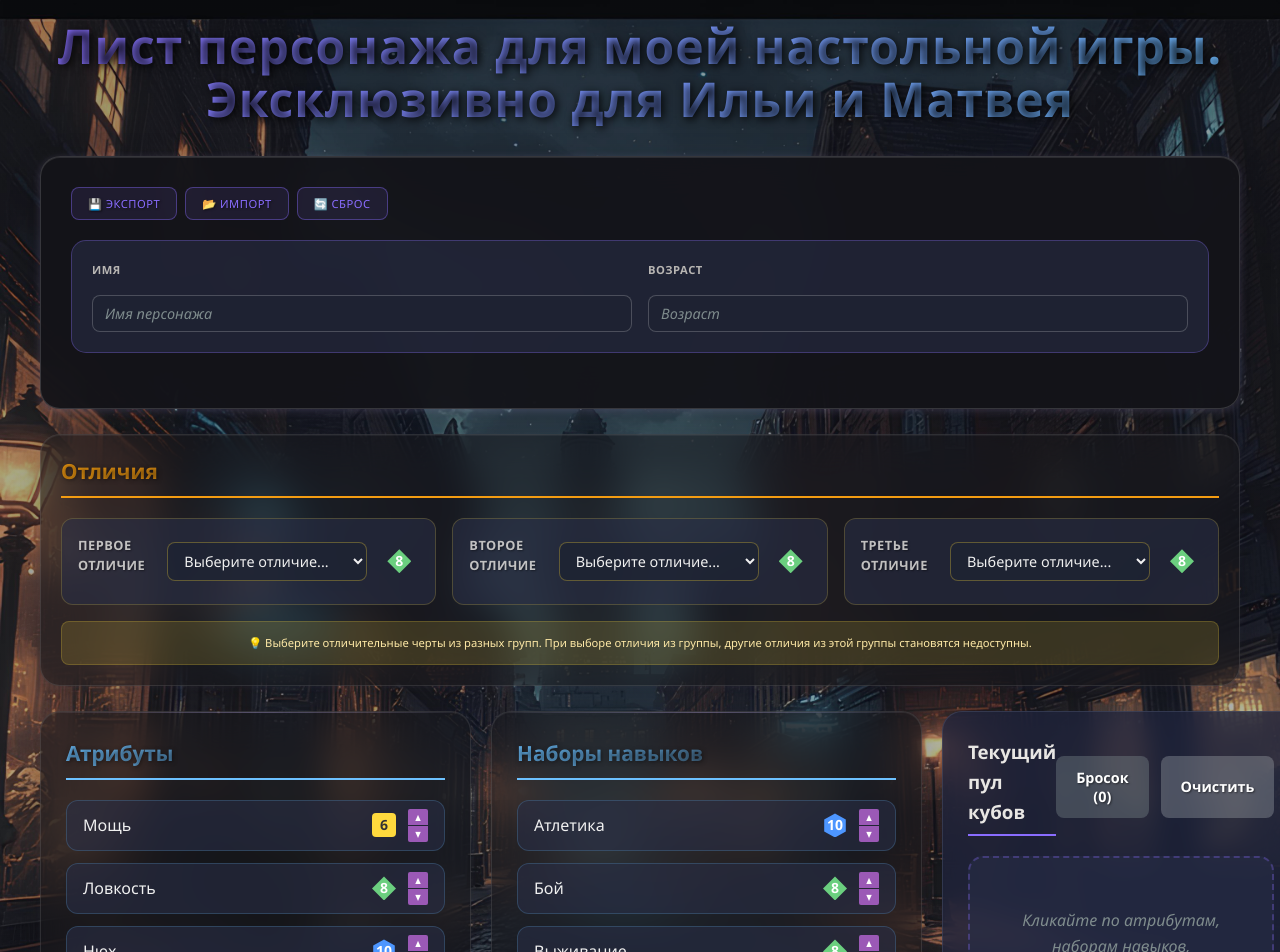
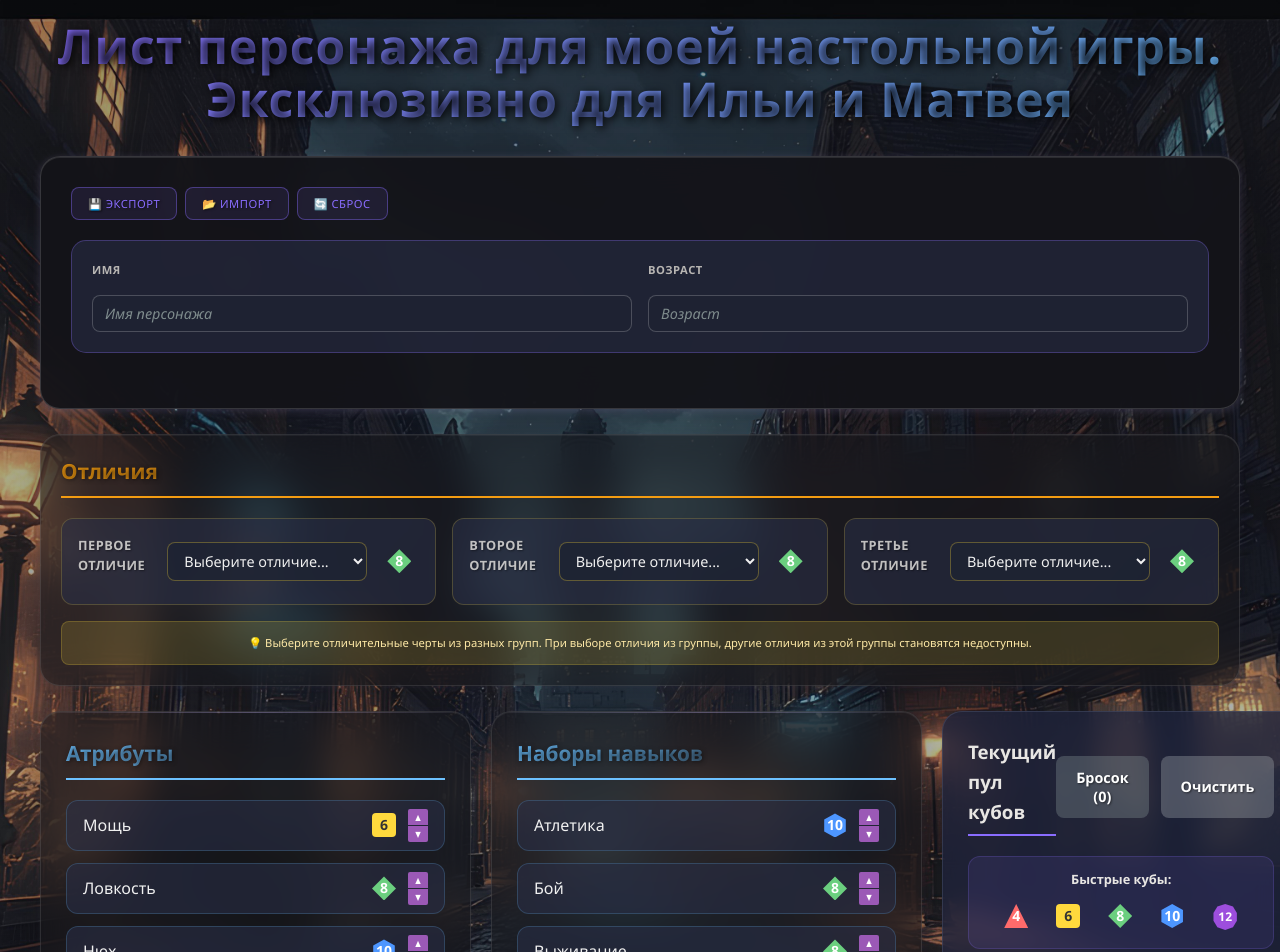
Before and after one commit to dplatonov865/cortex-prime-dice, a React (Vite) app: page / in a window 1280 px wide. Shown: the top 952 px of the page. Built offline with nearby package versions, Linux system fonts and the light colour scheme.

Commit message:
add quick die

```diff
--- a/src/components/CharacterSheet.jsx
+++ b/src/components/CharacterSheet.jsx
@@ -51,7 +51,8 @@ const CharacterSheet = () => {
     getUsageCount,
     isUsageLimitReached,
     activateAdditionalDie,
-    deactivateAdditionalDie
+    deactivateAdditionalDie,
+    addQuickDie
   } = useDicePool();
 
   const {
@@ -301,6 +302,10 @@ const CharacterSheet = () => {
     keys.forEach(key => localStorage.removeItem(key));
   };
 
+  const handleAddQuickDie = (diceType) => {
+    addQuickDie(diceType);
+  };
+
   return (
     <div className="character-sheet">
       <CharacterHeader
@@ -413,6 +418,7 @@ const CharacterSheet = () => {
             onRemoveFromPool={removeFromDicePool}
             onRollDice={handleRollDice}
             onClearPool={clearDicePool}
+            onAddQuickDie={handleAddQuickDie}
           />
 
           <ResultsBlock
--- a/src/components/DicePoolBlock.jsx
+++ b/src/components/DicePoolBlock.jsx
@@ -5,8 +5,18 @@ const DicePoolBlock = ({
   dicePool,
   onRemoveFromPool,
   onRollDice,
-  onClearPool
+  onClearPool,
+  onAddQuickDie // ← новый пропс
 }) => {
+  // Быстрые кубы для добавления
+  const quickDice = [
+    { type: 'd4', value: '4' },
+    { type: 'd6', value: '6' },
+    { type: 'd8', value: '8' },
+    { type: 'd10', value: '10' },
+    { type: 'd12', value: '12' }
+  ];
+
   return (
     <div className="horizontal-block dice-pool-block">
       <div className="block-header">
@@ -26,6 +36,27 @@ const DicePoolBlock = ({
           >
             Очистить
           </button>
+        </div>
+      </div>
+
+      {/* Панель быстрых кубов */}
+      <div className="quick-dice-panel">
+        <h4>Быстрые кубы:</h4>
+        <div className="quick-dice-list">
+          {quickDice.map(dice => (
+            <div
+              key={dice.type}
+              className="quick-dice-item"
+              onClick={() => onAddQuickDie(dice.type)}
+              title={`Добавить ${dice.type} в пул`}
+            >
+              <DiceIcon
+                type={dice.type}
+                value={dice.value}
+                clickable={true}
+              />
+            </div>
+          ))}
         </div>
       </div>
 
@@ -78,6 +109,8 @@ const getCategoryLabel = (category) => {
       return 'Специальность';
     case 'resources':
       return 'Ресурс';
+    case 'quick':
+      return 'Быстрый куб';
     default:
       return category;
   }
--- a/src/constants/characterData.js
+++ b/src/constants/characterData.js
@@ -34,8 +34,7 @@ export const DEFAULT_ROLES = {
   '6': { name: 'Общение', diceType: 'd6' },
   '7': { name: 'Расследование', diceType: 'd4' },
   '8': { name: 'Ремесло', diceType: 'd4' },
-  '9': { name: 'Скрытность', diceType: 'd4' },
-  '10': { name: 'Творчество', diceType: 'd4' }
+  '9': { name: 'Скрытность', diceType: 'd4' }
 };
 
 export const DEFAULT_COMPLICATIONS = {
--- a/src/hooks/useDicePool.js
+++ b/src/hooks/useDicePool.js
@@ -48,6 +48,18 @@ export const useDicePool = () => {
     }
   };
 
+  const addQuickDie = (diceType) => {
+    const newDice = {
+      id: Date.now() + Math.random(),
+      name: `Быстрый ${diceType}`,
+      type: diceType,
+      value: parseInt(diceType.replace('d', '')),
+      category: 'quick',
+      isBonus: false
+    };
+
+    setDicePool(prev => [...prev, newDice]);
+  };
   // Удаление куба из пула
   const removeFromDicePool = (diceId) => {
     const diceToRemove = dicePool.find(dice => dice.id === diceId);
@@ -138,6 +150,7 @@ export const useDicePool = () => {
     isUsageLimitReached,
     activateAdditionalDie,
     deactivateAdditionalDie,
-    setDicePool
+    setDicePool,
+    addQuickDie
   };
 };
--- a/src/styles/components/_dice-pool.css
+++ b/src/styles/components/_dice-pool.css
@@ -153,6 +153,44 @@
     color: white;
 }
 
+/* Панель быстрых кубов */
+.quick-dice-panel {
+    margin-bottom: var(--space-lg);
+    padding: var(--space-md);
+    background: rgba(138, 109, 255, 0.1);
+    border-radius: var(--radius-lg);
+    border: 1px solid rgba(138, 109, 255, 0.2);
+}
+
+.quick-dice-panel h4 {
+    margin: 0 0 var(--space-sm) 0;
+    font-size: var(--text-sm);
+    color: var(--text-secondary);
+    text-align: center;
+}
+
+.quick-dice-list {
+    display: flex;
+    justify-content: center;
+    gap: var(--space-md);
+}
+
+.quick-dice-item {
+    cursor: pointer;
+    transition: all var(--transition-fast);
+    padding: var(--space-xs);
+    border-radius: var(--radius-md);
+}
+
+.quick-dice-item:hover {
+    background: rgba(138, 109, 255, 0.2);
+    transform: scale(1.1);
+}
+
+.quick-dice-item:active {
+    transform: scale(1.05);
+}
+
 /* Адаптивность для пула кубов */
 @media (max-width: 768px) {
     .dice-pool-list {
```
